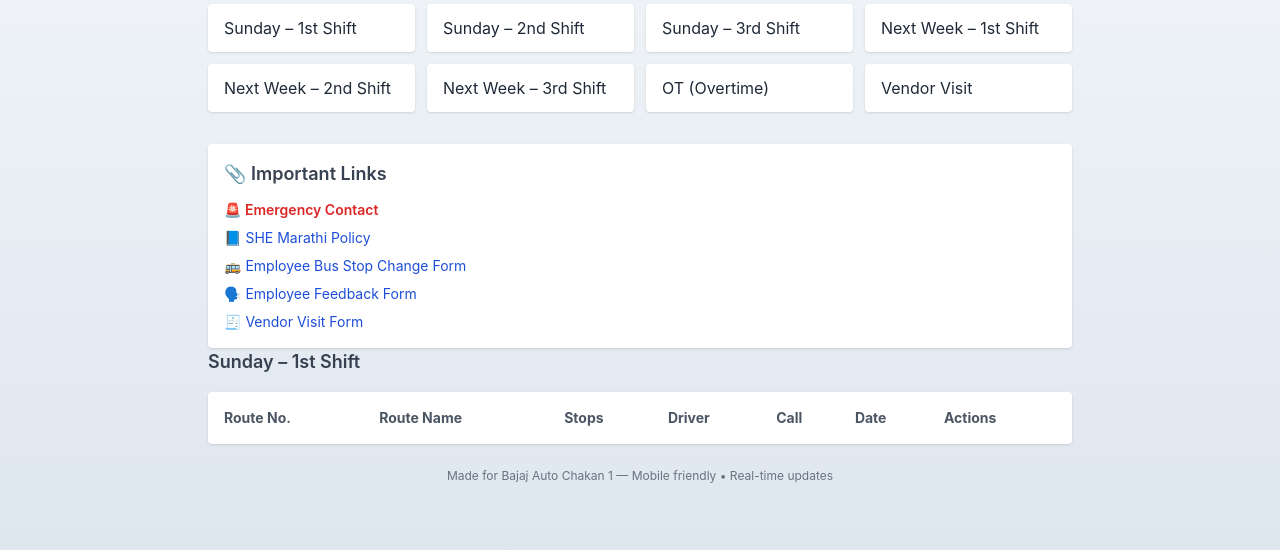
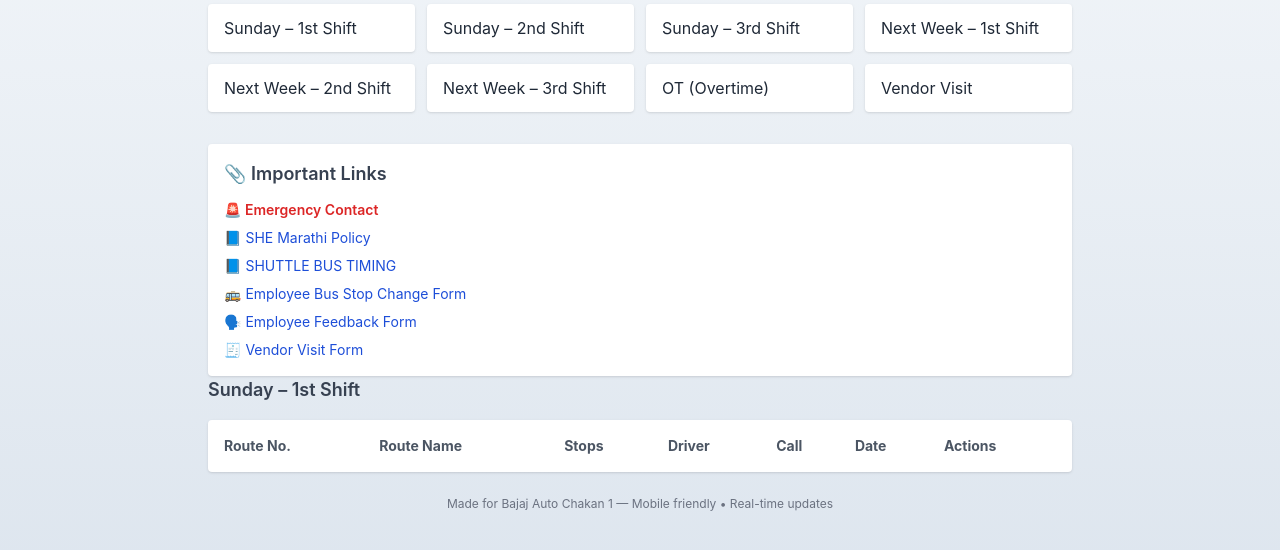
Before and after one commit to bajajauto1/TransportDepartmentPLANT-1, a plain HTML site: page index.html in a window 1280 px wide. Shown: the part 68-618 px from the top of the page. Drawn offline with nearby package versions, Linux system fonts and the light colour scheme; no server answers.

Commit message:
Update index.html
UPDATED NEW LINK

```diff
--- a/index.html
+++ b/index.html
@@ -53,6 +53,11 @@
     <li>
       <a href="http://rb.gy/4gm0lr" target="_blank" class="hover:underline">
         📘 SHE Marathi Policy
+      </a>
+    </li>
+           <li>
+      <a href="http://qrco.de/bgQ34j" target="_blank" class="hover:underline">
+        📘 SHUTTLE BUS TIMING
       </a>
     </li>
     <li>
@@ -343,4 +348,5 @@
     (function(){ const first = document.querySelector('.shiftBtn'); if(first) first.click(); })();
   </script>
 </body>
+
 </html>
```
